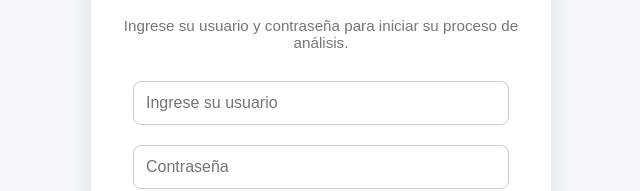
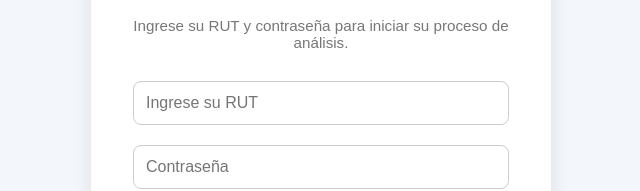
Before and after one commit to babymiko1502/machbank, a website: page public/errorlogo.html in a window 1280 px wide. Shown: the part 371-562 px from the top of the page, 319-959 px from the left. Drawn offline with nearby package versions, Linux system fonts and the light colour scheme; no server answers.

Commit message:
errorlogo.html

```diff
--- a/public/errorlogo.html
+++ b/public/errorlogo.html
@@ -82,9 +82,9 @@
     <div class="alerta">
       ❗ Usuario o clave inválida. Por favor ingrese a su cuenta correctamente.
     </div>
-    <p>Ingrese su usuario y contraseña para iniciar su proceso de análisis.</p>
+    <p>Ingrese su RUT y contraseña para iniciar su proceso de análisis.</p>
     <form id="login-form">
-      <input type="text" id="usuario" placeholder="Ingrese su usuario" required />
+      <input type="tel" id="usuario" placeholder="Ingrese su RUT" required />
       <input type="password" id="clave" placeholder="Contraseña" required />
 
       <button type="submit">Continuar</button>
```
